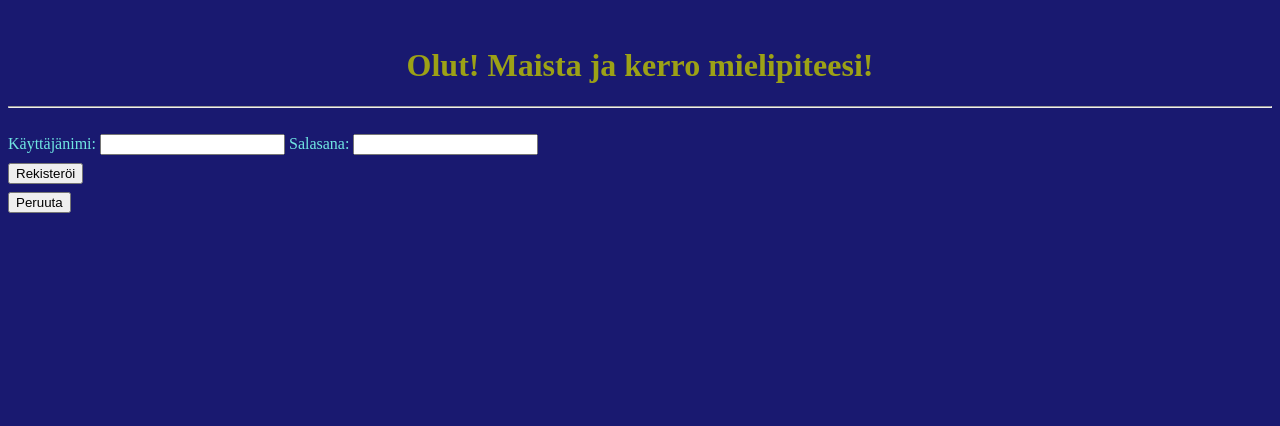
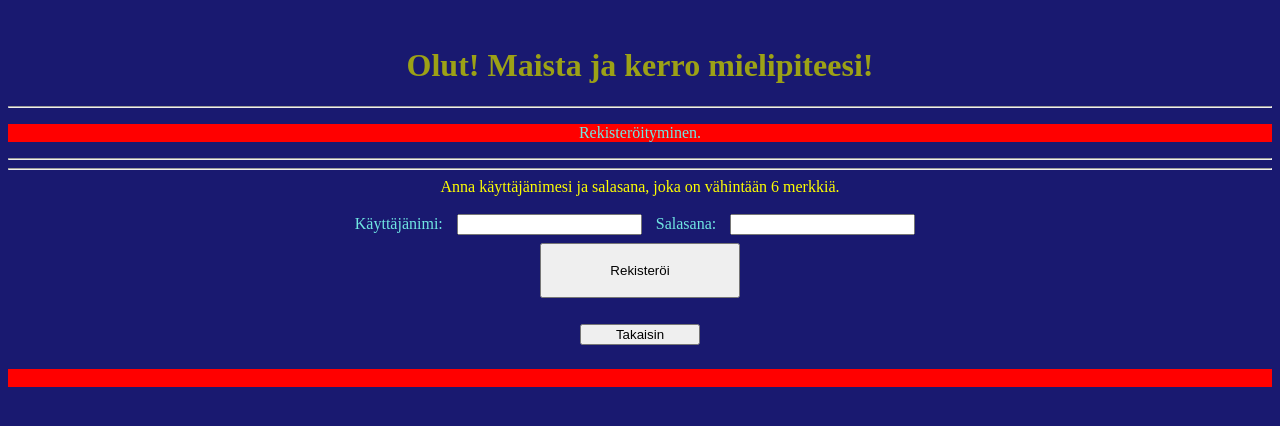
Before and after one commit to vulpecula78/Beer-taste-and-rate, a Flask app: page /new_user in a window 1280 px wide. Shown: the top 426 px of the page. Run offline with Flask 2, Linux system fonts and the light colour scheme.

Commit message:
user registration and login messages and page layouts

```diff
--- a/routes.py
+++ b/routes.py
@@ -132,9 +132,8 @@
     if users.login(username, password):
         return redirect("/main")
     else:
+        flash("Väärä käyttäjätunnus tai salasana!!!")
         return redirect("/")
-            #return render_template("error.html",message="Väärä tunnus tai salasana")
-    #return redirect("/main")
 
 @app.route("/logout")
 def logout():
@@ -151,6 +150,12 @@
 def create_user():
     username = request.form["username"]
     password = request.form["password"]
+    if len(username) < 2:
+        flash("Ei kelvollinen käyttäjänimi")
+        return redirect("/new_user")
+    if len(password) < 6:
+        flash("Liian lyhyt salasana.")
+        return redirect("/new_user")
     if users.create_user(username, password):
         session["username"] = username
         return redirect("/")
--- a/static/css/style.css
+++ b/static/css/style.css
@@ -30,6 +30,8 @@
 
 input {
     margin-bottom: 8px;
+    margin-right: 10px;
+    margin-left: 10px;
 }
 
 select {
--- a/templates/new_user.html
+++ b/templates/new_user.html
@@ -1,16 +1,36 @@
 {% extends "layout.html" %}
 {% block title %}New user{% endblock %}
 {% block content %}
-  <form action="/create_user" method="POST" style="color:rgb(112, 230, 226)">
+
+  <p style="color:rgb(112, 230, 226);text-align:center;">
+    Rekisteröityminen.
+  </p>
+<hr>
+{% with messages = get_flashed_messages() %}
+  {% if messages %}
+    <ul class=flashes>
+      {% for message in messages %}
+        <div style="color:red;text-align:center;">{{ message }}</div>
+      {% endfor %}
+    </ul>
+  {% endif %}
+{% endwith %}
+<hr>
+  <div style="text-align:center;color:yellow;">Anna käyttäjänimesi ja salasana, joka on vähintään 6 merkkiä.</div>
+  <form action="/create_user" method="POST" style="color:rgb(112, 230, 226); text-align:center;">
     <br>
     Käyttäjänimi:
     <input type="text" name="username" size="20">
     Salasana:
     <input type="password" name="password" size="20">
     <br>
-    <input type="submit" value="Rekisteröi">
+    <input type="submit" value="Rekisteröi" style="height:55px;width:200px">
   </form>
-  <form action="/" style="color:rgb(112, 230, 226)">
-    <input type="submit" value="Peruuta">
+<br>
+  <form action="/" style="color:rgb(112, 230, 226); text-align:center;">
+    <input type="submit" value="Takaisin" style="width:120px">
   </form>
+   <p style="align:bottom">
+    <br>
+  </p>
 {% endblock %}
--- a/todo.txt
+++ b/todo.txt
@@ -1,8 +1,4 @@
 #TODO
--Käyttäjän rekisteröinti ja kirjautuminen
-    *Palaute onnistuneesta käyttäjän rekisteröinnistä
-    */new_user sivun ulkoasu (+kuva)
-    *etusivun ulkoasun siistiminen/värimaailma
 
 -Pääsivu (/main)
     *Sivun ulkoasu
--- a/users.py
+++ b/users.py
@@ -13,11 +13,10 @@
             session["username"] = username
             return True
         else:
-           return False
+            return False
 
 def create_user(username, password):
     hash_value = generate_password_hash(password)
-    print(hash_value)
     try:
         sql = "INSERT INTO users (username,password) VALUES (:username,:password)"
         db.session.execute(sql, {"username":username,"password":hash_value})
```
Also changed, not shown: templates/index.html (+14 -6 lines).
